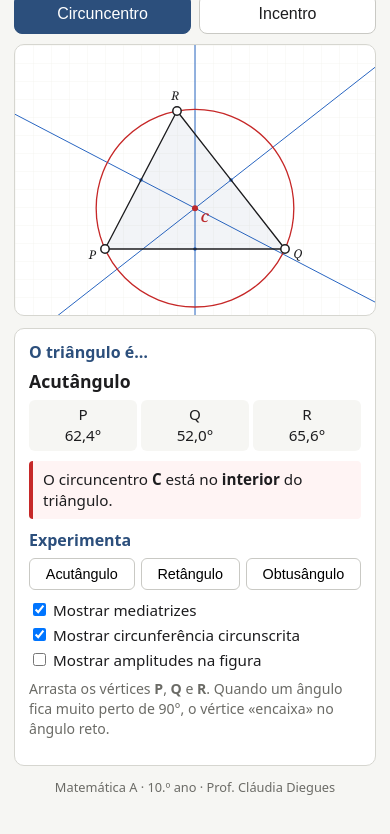
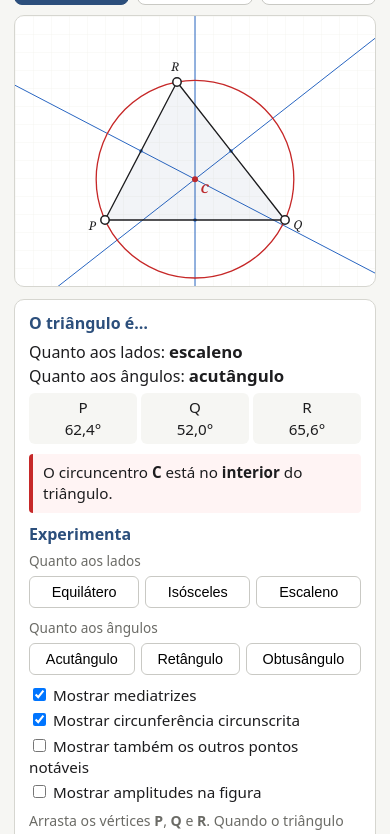
Before and after one commit to claudiadiegues/PontosNotaveis, a plain HTML site: page index.html in a window 390 px wide. Shown: the part 92-926 px from the top of the page. Before the commit the page ends 902 px from the top, so only its background shows below. Drawn offline with Linux system fonts and the light colour scheme.

Commit message:
Add files via upload

```diff
--- a/index.html
+++ b/index.html
@@ -3,13 +3,14 @@
 <head>
 <meta charset="utf-8">
 <meta name="viewport" content="width=device-width, initial-scale=1">
-<title>Circuncentro e incentro de um triângulo</title>
+<title>Pontos notáveis de um triângulo</title>
 <style>
   :root{
     --azul:#1f5fbf; --verm:#c62828; --tinta:#1d1d1f; --titulo:#2c4f7c;
     --fundo:#f6f6f3; --borda:#d6d6d0; --suave:#6b6b66;
   }
   *{box-sizing:border-box}
+  [hidden]{display:none !important}
   body{margin:0;font-family:system-ui,-apple-system,"Segoe UI",Roboto,sans-serif;background:var(--fundo);color:var(--tinta)}
   main{max-width:960px;margin:0 auto;padding:14px}
   h1{font-size:1.35rem;margin:4px 0 10px;font-weight:600;color:var(--titulo)}
@@ -21,7 +22,10 @@
   svg{width:100%;height:auto;background:#fff;border:1px solid var(--borda);border-radius:10px;touch-action:none;display:block;user-select:none}
   .painel{background:#fff;border:1px solid var(--borda);border-radius:10px;padding:12px 14px;font-size:.95rem;line-height:1.4}
   .painel h2{font-size:1rem;margin:0 0 6px;color:var(--titulo)}
-  .tipo{font-size:1.1rem;font-weight:600;margin:2px 0 4px}
+  .tipo{font-size:1rem;margin:2px 0 4px}
+  .tipo b{font-size:1.05rem}
+  .nota{background:#eef4fc;border-left:4px solid var(--azul);padding:8px 10px;border-radius:4px;margin:0 0 10px}
+  .sub{font-size:.85rem;color:var(--suave);margin:6px 0 2px}
   .msg{background:#fff4f4;border-left:4px solid var(--verm);padding:8px 10px;border-radius:4px;margin:8px 0 10px}
   .angulos{display:grid;grid-template-columns:repeat(3,1fr);gap:4px;text-align:center;margin:6px 0 10px}
   .angulos div{background:var(--fundo);border-radius:6px;padding:4px 0}
@@ -37,11 +41,12 @@
 </head>
 <body>
 <main>
-  <h1>Circuncentro e incentro de um triângulo</h1>
+  <h1>Pontos notáveis de um triângulo</h1>
 
   <div class="tabs">
     <button id="tab-circ" class="ativo">Circuncentro</button>
     <button id="tab-inc">Incentro</button>
+    <button id="tab-orto">Ortocentro</button>
   </div>
 
   <div class="layout">
@@ -60,17 +65,26 @@
       <div class="tipo" id="tipo"></div>
       <div class="angulos" id="angulos"></div>
       <div class="msg" id="msg"></div>
+      <div class="nota" id="nota" hidden></div>
 
       <h2>Experimenta</h2>
+      <div class="sub">Quanto aos lados</div>
+      <div class="exemplos">
+        <button data-ex="equi">Equilátero</button>
+        <button data-ex="iso">Isósceles</button>
+        <button data-ex="esc">Escaleno</button>
+      </div>
+      <div class="sub">Quanto aos ângulos</div>
       <div class="exemplos">
         <button data-ex="acut">Acutângulo</button>
         <button data-ex="ret">Retângulo</button>
         <button data-ex="obt">Obtusângulo</button>
       </div>
       <label><input type="checkbox" id="ver-linhas" checked> <span id="txt-linhas">Mostrar mediatrizes</span></label>
-      <label><input type="checkbox" id="ver-circ" checked> <span id="txt-circ">Mostrar circunferência circunscrita</span></label>
+      <label id="lbl-circ"><input type="checkbox" id="ver-circ" checked> <span id="txt-circ">Mostrar circunferência circunscrita</span></label>
+      <label><input type="checkbox" id="ver-outros"> Mostrar também os outros pontos notáveis</label>
       <label><input type="checkbox" id="ver-ang"> Mostrar amplitudes na figura</label>
-      <p class="dica">Arrasta os vértices <b>P</b>, <b>Q</b> e <b>R</b>. Quando um ângulo fica muito perto de 90°, o vértice «encaixa» no ângulo reto.</p>
+      <p class="dica">Arrasta os vértices <b>P</b>, <b>Q</b> e <b>R</b>. Quando o triângulo fica quase retângulo, isósceles ou equilátero, o vértice «encaixa» nessa posição.</p>
     </div>
   </div>
 
@@ -88,9 +102,12 @@
   let V = { P:{x:150,y:340}, Q:{x:450,y:340}, R:{x:270,y:110} };
 
   const EXEMPLOS = {
+    equi: { P:{x:150,y:340}, Q:{x:450,y:340}, R:{x:300,y:340-150*Math.sqrt(3)} },
+    iso:  { P:{x:150,y:340}, Q:{x:450,y:340}, R:{x:300,y:140} },
+    esc:  { P:{x:150,y:340}, Q:{x:450,y:340}, R:{x:370,y:160} },
     acut: { P:{x:150,y:340}, Q:{x:450,y:340}, R:{x:270,y:110} },
     ret:  { P:{x:150,y:340}, Q:{x:450,y:340}, R:{x:375,y:340-150*Math.sin(Math.PI/3)} },
-    obt:  { P:{x:150,y:340}, Q:{x:450,y:340}, R:{x:230,y:265} }
+    obt:  { P:{x:170,y:225}, Q:{x:430,y:225}, R:{x:240,y:155} }  // mais acima, para se ver a circunferência e o ortocentro
   };
 
   // ---------- vetores ----------
@@ -117,6 +134,14 @@
     const a2 = dot(A,A), b2 = dot(B,B), c2 = dot(C,C);
     return { x:(a2*(B.y-C.y) + b2*(C.y-A.y) + c2*(A.y-B.y))/d,
              y:(a2*(C.x-B.x) + b2*(A.x-C.x) + c2*(B.x-A.x))/d };
+  }
+  function incentro(A,B,C){
+    const a = dist(B,C), b = dist(C,A), c = dist(A,B), s = a+b+c;
+    return { x:(a*A.x + b*B.x + c*C.x)/s, y:(a*A.y + b*B.y + c*C.y)/s };
+  }
+  function ortocentro(A,B,C){ // H = A + B + C - 2·(circuncentro)
+    const O = circuncentro(A,B,C);
+    return { x:A.x+B.x+C.x-2*O.x, y:A.y+B.y+C.y-2*O.y };
   }
   function projecao(X, A, B){ // projeção de X na reta AB
     const u = uni(sub(B,A));
@@ -170,6 +195,16 @@
     const outros = nomes.filter(n => n !== vMax);
     const hip = `[${outros.join('')}]`;
 
+    // classificação quanto aos lados
+    const igual = (x, y) => Math.abs(x - y) < 0.003 * Math.max(x, y);
+    const lado = { P:dist(Q,R), Q:dist(R,P), R:dist(P,Q) }; // lado oposto a cada vértice
+    let classeLados = 'escaleno', vertice = null;
+    if (igual(lado.P, lado.Q) && igual(lado.Q, lado.R)) classeLados = 'equilátero';
+    else for (const n of nomes){
+      const [m, k] = nomes.filter(x => x !== n);
+      if (igual(lado[m], lado[k])) { classeLados = 'isósceles'; vertice = n; } // n = vértice entre os lados iguais
+    }
+
     if (!degenerado){
       if (modo === 'circ'){
         const C = circuncentro(P,Q,R);
@@ -180,9 +215,28 @@
         if (verCirc) el('circle', {cx:C.x, cy:C.y, r:dist(C,P), fill:'none', stroke:'var(--verm)', 'stroke-width':2.2});
         ponto(C, 'var(--verm)', 5);
         texto({x:C.x+16, y:C.y+18}, 'C', 'var(--verm)', {'font-weight':'bold'});
+      } else if (modo === 'orto'){
+        const Hh = ortocentro(P,Q,R);
+        for (const [X, Y, Z] of [[P,Q,R],[Q,R,P],[R,P,Q]]){
+          const F = projecao(X, Y, Z);
+          const t = dot(sub(F,Y), sub(Z,Y)) / dot(sub(Z,Y), sub(Z,Y));
+          // prolongamento do lado quando o pé da altura fica fora dele
+          if (t < -0.001) linha(Y, F, 'var(--suave)', {'stroke-dasharray':'6 4', 'stroke-width':1.3});
+          if (t > 1.001)  linha(Z, F, 'var(--suave)', {'stroke-dasharray':'6 4', 'stroke-width':1.3});
+          if (verLinhas){
+            retaInfinita(X, perp(sub(Z, Y)), 'var(--azul)');
+            if (dist(F, Y) > 3 && dist(F, Z) > 3){
+              anguloReto(F, X, t > 0.5 ? Y : Z, 'var(--azul)');
+              ponto(F, 'var(--azul)', 3);
+            }
+          }
+        }
+        ponto(Hh, 'var(--verm)', 5);
+        const pertoVertice = nomes.some(n => dist(V[n], Hh) < 12);
+        const posH = pertoVertice ? add(Hh, mul(uni(sub(G, Hh)), 26)) : {x:Hh.x+16, y:Hh.y+18};
+        texto(posH, 'H', 'var(--verm)', {'font-weight':'bold'});
       } else {
-        const a = dist(Q,R), b = dist(R,P), c = dist(P,Q), s = a+b+c;
-        const I = { x:(a*P.x + b*Q.x + c*R.x)/s, y:(a*P.y + b*Q.y + c*R.y)/s };
+        const I = incentro(P,Q,R);
         if (verLinhas){
           // bissetriz de cada vértice até ao lado oposto
           const pe = (X, Y, Z) => { const dy = dist(X,Y), dz = dist(X,Z); return mul(add(mul(Y, dz), mul(Z, dy)), 1/(dy+dz)); };
@@ -200,6 +254,18 @@
         if (verCirc) el('circle', {cx:I.x, cy:I.y, r, fill:'none', stroke:'var(--verm)', 'stroke-width':2.2});
         ponto(I, 'var(--verm)', 5);
         texto({x:I.x-14, y:I.y-16}, 'I', 'var(--verm)', {'font-weight':'bold'});
+      }
+    }
+
+    // outros pontos notáveis (a cinzento)
+    if (document.getElementById('ver-outros').checked && !degenerado){
+      const pts = { circ:['C', circuncentro(P,Q,R)], inc:['I', incentro(P,Q,R)], orto:['H', ortocentro(P,Q,R)] };
+      for (const m in pts){
+        if (m === modo) continue;
+        const [nome, X] = pts[m];
+        ponto(X, '#8a8a85', 4);
+        const off = {C:{x:-14,y:16}, I:{x:-14,y:-14}, H:{x:14,y:-14}}[nome];
+        texto(add(X, off), nome, '#8a8a85', {'font-size':17});
       }
     }
 
@@ -236,18 +302,37 @@
     }).join('');
 
     if (degenerado){
+      document.getElementById('nota').hidden = true;
       elTipo.textContent = '—';
       elMsg.innerHTML = 'Os três pontos estão (quase) alinhados: não formam um triângulo.';
       return;
     }
-    elTipo.textContent = reto ? 'Retângulo' : (obtuso ? 'Obtusângulo' : 'Acutângulo');
+    const classeAng = reto ? 'retângulo' : (obtuso ? 'obtusângulo' : 'acutângulo');
+    elTipo.innerHTML = `Quanto aos lados: <b>${classeLados}</b><br>Quanto aos ângulos: <b>${classeAng}</b>`;
 
     if (modo === 'circ'){
       if (reto) elMsg.innerHTML = `O circuncentro <b>C</b> está <b>sobre um lado</b>: é o ponto médio da hipotenusa ${hip}.`;
       else if (obtuso) elMsg.innerHTML = `O circuncentro <b>C</b> está no <b>exterior</b> do triângulo, do lado oposto ao ângulo obtuso (vértice ${vMax}).`;
       else elMsg.innerHTML = 'O circuncentro <b>C</b> está no <b>interior</b> do triângulo.';
+    } else if (modo === 'orto'){
+      if (reto) elMsg.innerHTML = `O ortocentro <b>H</b> coincide com o <b>vértice do ângulo reto</b> (${vMax}): os dois catetos são também alturas.`;
+      else if (obtuso) elMsg.innerHTML = `O ortocentro <b>H</b> está no <b>exterior</b> do triângulo, do lado do ângulo obtuso (vértice ${vMax}). Para o encontrar é preciso prolongar alturas e lados.`;
+      else elMsg.innerHTML = 'O ortocentro <b>H</b> está no <b>interior</b> do triângulo.';
     } else {
       elMsg.innerHTML = 'O incentro <b>I</b> está <b>sempre no interior</b> do triângulo, seja qual for o tipo de triângulo.';
+    }
+
+    const elNota = document.getElementById('nota');
+    const nomeCentro = {circ:'circuncentro <b>C</b>', inc:'incentro <b>I</b>', orto:'ortocentro <b>H</b>'}[modo];
+    if (classeLados === 'equilátero'){
+      elNota.hidden = false;
+      elNota.innerHTML = 'No triângulo equilátero, o circuncentro, o incentro e o ortocentro <b>coincidem</b>. Ativa «Mostrar também os outros pontos notáveis» para confirmares.';
+    } else if (classeLados === 'isósceles'){
+      const base = '[' + nomes.filter(n => n !== vertice).join('') + ']';
+      elNota.hidden = false;
+      elNota.innerHTML = `No triângulo isósceles, o ${nomeCentro} está sobre o <b>eixo de simetria</b> do triângulo (a mediatriz da base ${base}), tal como os outros pontos notáveis.`;
+    } else {
+      elNota.hidden = true;
     }
   }
 
@@ -264,6 +349,12 @@
     const M = V[m], K = V[k];
     if (dist(p, M) < 25 || dist(p, K) < 25) return;
 
+    const s = dist(M, K), Mm = mid(M, K), eixo = uni(perp(sub(K, M)));
+    // encaixe no triângulo equilátero
+    for (const sinal of [1, -1]){
+      const E = add(Mm, mul(eixo, sinal * s * Math.sqrt(3)/2));
+      if (dist(p, E) < 10){ V[n] = E; return; }
+    }
     // encaixe no ângulo reto
     if (Math.abs(angulo(p, M, K) - 90) < ENCAIXE){
       const O = mid(M, K), r = dist(M, K)/2;
@@ -274,6 +365,14 @@
     } else if (Math.abs(angulo(K, M, p) - 90) < ENCAIXE){
       const d = uni(perp(sub(M, K)));
       p = add(K, mul(d, dot(sub(p, K), d)));
+    }
+    // encaixe no triângulo isósceles
+    else if (Math.abs(dist(p, M) - dist(p, K)) < 6){
+      p = add(Mm, mul(eixo, dot(sub(p, Mm), eixo)));
+    } else if (Math.abs(dist(p, M) - s) < 6){
+      p = add(M, mul(uni(sub(p, M)), s));
+    } else if (Math.abs(dist(p, K) - s) < 6){
+      p = add(K, mul(uni(sub(p, K)), s));
     }
     V[n] = p;
   }
@@ -315,16 +414,19 @@
     modo = m;
     document.getElementById('tab-circ').classList.toggle('ativo', m === 'circ');
     document.getElementById('tab-inc').classList.toggle('ativo', m === 'inc');
-    document.getElementById('txt-linhas').textContent = m === 'circ' ? 'Mostrar mediatrizes' : 'Mostrar bissetrizes';
+    document.getElementById('tab-orto').classList.toggle('ativo', m === 'orto');
+    document.getElementById('txt-linhas').textContent = {circ:'Mostrar mediatrizes', inc:'Mostrar bissetrizes', orto:'Mostrar alturas'}[m];
+    document.getElementById('lbl-circ').hidden = m === 'orto';
     document.getElementById('txt-circ').textContent = m === 'circ' ? 'Mostrar circunferência circunscrita' : 'Mostrar circunferência inscrita';
     desenhar();
   }
   document.getElementById('tab-circ').addEventListener('click', () => mudarModo('circ'));
   document.getElementById('tab-inc').addEventListener('click', () => mudarModo('inc'));
-  ['ver-linhas','ver-circ','ver-ang'].forEach(id => document.getElementById(id).addEventListener('change', desenhar));
+  document.getElementById('tab-orto').addEventListener('click', () => mudarModo('orto'));
+  ['ver-linhas','ver-circ','ver-ang','ver-outros'].forEach(id => document.getElementById(id).addEventListener('change', desenhar));
 
-  // permite abrir já no incentro: .../index.html#incentro
-  mudarModo(location.hash === '#incentro' ? 'inc' : 'circ');
+  // permite abrir já num separador: .../#incentro ou .../#ortocentro
+  mudarModo({'#incentro':'inc', '#ortocentro':'orto'}[location.hash] || 'circ');
 })();
 </script>
 </body>
```
